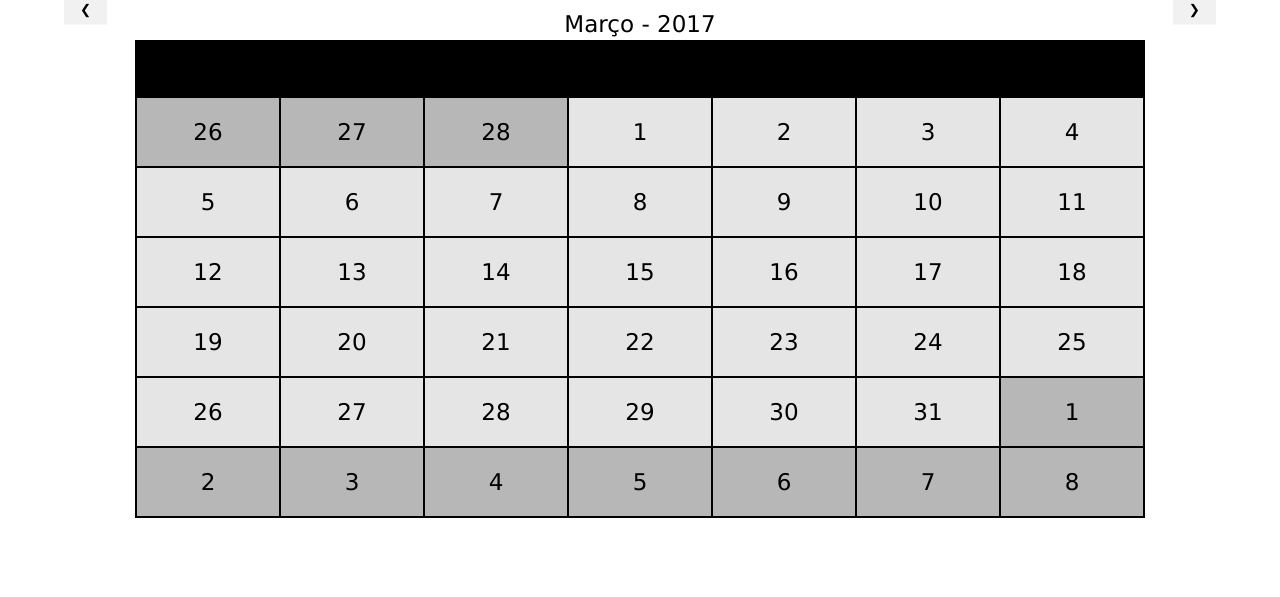
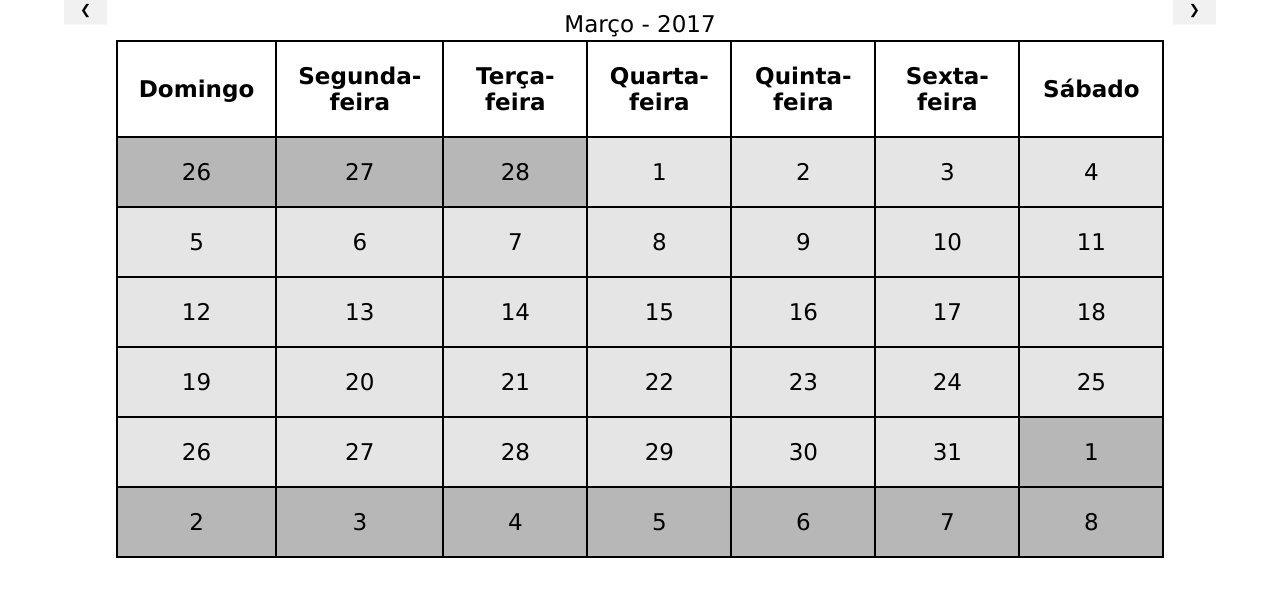
Before and after one commit to TreinoeDieta/Website, a Jekyll site: the page calendario/index.html, which Jekyll copies as it is, in a window 1280 px wide. Shown: the top 597 px of the page. Built offline with Jekyll 4.4.1, drawn with Linux system fonts in a browser that asks for light colours.

Commit message:
Update index.html

```diff
--- a/calendario/index.html
+++ b/calendario/index.html
@@ -23,6 +23,10 @@ table, th, td {
         background-color: #B7B7B7;
         border: 20px solid #B7B7B7;
     }
+    .semana {
+        background-color: #fff;
+        border: 20px solid #fff;
+    }
     td {
     width: 100px;
 }
@@ -42,13 +46,13 @@ table, th, td {
 </table>
 <table align="center">
   <tr>
-    <th>Domingo</th>
-    <th>Segunda-feira</th>
-    <th>Terça-feira</th>
-    <th>Quarta-feira</th>
-    <th>Quinta-feira</th>
-    <th>Sexta-feira</th>
-    <th>Sábado</th>
+    <th class="semana">Domingo</th>
+    <th class="semana">Segunda-feira</th>
+    <th class="semana">Terça-feira</th>
+    <th class="semana">Quarta-feira</th>
+    <th class="semana">Quinta-feira</th>
+    <th class="semana">Sexta-feira</th>
+    <th class="semana">Sábado</th>
     </tr>
   <tr>
     <td class="passado">26</td>
```
